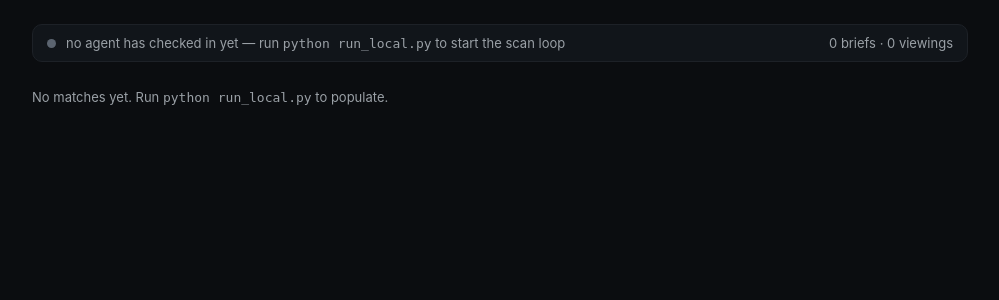
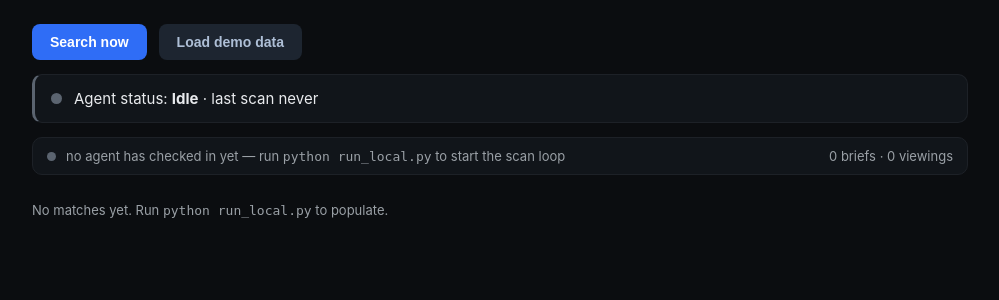
Before and after one commit to rosemaryng/picky-flat-search, a Flask app: page / in a window 1280 px wide. Shown: the part 95-395 px from the top of the page, without its empty margins (0-999 px from the left). Run offline with Flask 3, Linux system fonts and the light colour scheme.

Commit message:
Golden path: Search now / demo-data buttons, prominent agent status, enquiry textarea
Co-Authored-By: Devin AI <158243242+devin-ai-integration[bot]@users.noreply.github.com>

```diff
--- a/web/templates/index.html
+++ b/web/templates/index.html
@@ -54,13 +54,40 @@
     summary { cursor: pointer; color: #8ab4f8; font-size: 13px; }
     pre { white-space: pre-wrap; background: #0f1216; padding: 12px; border-radius: 8px;
           font-size: 13px; color: #cdd2d8; }
+    textarea.enquiry { width: 100%; box-sizing: border-box; resize: vertical;
+          background: #0f1216; border: 1px solid #1d2127; border-radius: 8px;
+          padding: 12px; font-size: 13px; line-height: 1.5; color: #cdd2d8;
+          font-family: ui-monospace, SFMono-Regular, Menlo, Consolas, monospace; }
     a { color: #8ab4f8; }
     button { background: #2f6df6; color: white; border: 0; padding: 8px 14px;
              border-radius: 8px; cursor: pointer; font-size: 13px; }
     button.ghost { background: #1d2530; color: #aebfd6; }
     button.send { background: #1f7a4d; }
+    button:disabled { opacity: .6; cursor: default; }
     .sent { color: #7ee0a8; font-size: 13px; font-weight: 600; }
     .sent::before { content: "✓ "; }
+    /* toolbar */
+    .toolbar { display: flex; align-items: center; gap: 12px; flex-wrap: wrap; }
+    .toolbar button { font-size: 14px; padding: 10px 18px; font-weight: 600; }
+    .toolbar .primary { background: #2f6df6; }
+    .scan-msg { color: #9aa0a6; font-size: 13px; }
+    .spinner { display: inline-block; width: 13px; height: 13px; vertical-align: -2px;
+               border: 2px solid rgba(255,255,255,.35); border-top-color: #fff;
+               border-radius: 50%; animation: spin .8s linear infinite; }
+    @keyframes spin { to { transform: rotate(360deg); } }
+    /* prominent agent status banner */
+    .status-banner { display: flex; align-items: center; gap: 12px;
+                     background: #11151a; border: 1px solid #1d2127; border-left: 3px solid #5b6470;
+                     border-radius: 10px; padding: 14px 16px; font-size: 15px; }
+    .status-banner.idle { border-left-color: #7ee0a8; }
+    .status-banner.running { border-left-color: #8ab4f8; }
+    .status-banner.error { border-left-color: #e2a3b4; }
+    .status-banner .status-dot { width: 11px; height: 11px; border-radius: 50%;
+                                 background: #5b6470; flex: none; }
+    .status-banner.idle .status-dot { background: #7ee0a8; }
+    .status-banner.running .status-dot { background: #8ab4f8; animation: pulse 2s infinite; }
+    .status-banner.error .status-dot { background: #e2a3b4; }
+    .status-banner b { color: #e8eaed; text-transform: capitalize; }
   </style>
 </head>
 <body>
@@ -87,6 +114,23 @@
   </header>
 
   <main>
+    {% set scan = heartbeat.agents.get('scan') if heartbeat.agents else None %}
+    <div class="toolbar">
+      <button id="search-now" class="primary"
+              data-last-run="{{ scan.last_run if scan and scan.last_run is defined else 0 }}">Search now</button>
+      <button id="load-demo" class="ghost">Load demo data</button>
+      <span id="scan-msg" class="scan-msg"></span>
+    </div>
+
+    <div class="status-banner {{ scan.status if scan else 'unknown' }}">
+      <span class="status-dot"></span>
+      <span class="status-text">
+        Agent status: <b>{{ scan.status if scan else 'idle' }}</b>
+        · last scan {{ heartbeat.last_seen }}
+        {% if scan and scan.last_matches is defined %} · {{ scan.last_matches }} matches{% endif %}
+      </span>
+    </div>
+
     <div class="heartbeat">
       <span class="dot {{ 'live' if heartbeat.alive else '' }}"></span>
       {% if heartbeat.count %}
@@ -130,12 +174,94 @@
           </div>
           <details>
             <summary>View enquiry draft</summary>
-            <pre>{{ m.enquiry_draft }}</pre>
+            <textarea class="enquiry" readonly rows="8" spellcheck="false">{{ m.enquiry_draft }}</textarea>
           </details>
         </div>
       </div>
     </div>
     {% endfor %}
   </main>
+
+  <script>
+    (function () {
+      const searchBtn = document.getElementById('search-now');
+      const demoBtn = document.getElementById('load-demo');
+      const scanMsg = document.getElementById('scan-msg');
+
+      function setScanning(on) {
+        if (!searchBtn) return;
+        searchBtn.disabled = on;
+        if (on) {
+          searchBtn.innerHTML = '<span class="spinner"></span> Scanning…';
+        } else {
+          searchBtn.textContent = 'Search now';
+        }
+      }
+
+      async function getScan() {
+        try {
+          const r = await fetch('/api/status', { headers: { 'Accept': 'application/json' } });
+          if (!r.ok) return null;
+          const d = await r.json();
+          if (d.scan) return d.scan;
+          if (d.heartbeat && d.heartbeat.agents) return d.heartbeat.agents.scan || null;
+          return null;
+        } catch (e) {
+          return null;
+        }
+      }
+
+      if (searchBtn) {
+        const baseline = parseFloat(searchBtn.dataset.lastRun || '0') || 0;
+        searchBtn.addEventListener('click', async () => {
+          if (scanMsg) scanMsg.textContent = '';
+          setScanning(true);
+          try {
+            await fetch('/api/trigger', { method: 'POST' });
+          } catch (e) {
+            /* network/route may be missing locally; still poll for status */
+          }
+          const started = Date.now();
+          const TIMEOUT_MS = 60000;
+          const poll = setInterval(async () => {
+            if (Date.now() - started > TIMEOUT_MS) {
+              clearInterval(poll);
+              setScanning(false);
+              if (scanMsg) scanMsg.textContent = 'Still scanning — refresh to check progress.';
+              return;
+            }
+            const scan = await getScan();
+            if (scan && scan.status === 'idle') {
+              const lastRun = parseFloat(scan.last_run || 0) || 0;
+              if (lastRun > baseline) {
+                clearInterval(poll);
+                window.location.reload();
+              }
+            }
+          }, 3000);
+        });
+      }
+
+      if (demoBtn) {
+        demoBtn.addEventListener('click', async () => {
+          const orig = demoBtn.textContent;
+          demoBtn.disabled = true;
+          demoBtn.textContent = 'Loading…';
+          try {
+            const r = await fetch('/api/seed-demo', { method: 'POST' });
+            if (r.ok) {
+              window.location.reload();
+              return;
+            }
+          } catch (e) {
+            /* fall through to re-enable */
+          }
+          demoBtn.disabled = false;
+          demoBtn.textContent = orig;
+          if (scanMsg) scanMsg.textContent = 'Could not load demo data.';
+        });
+      }
+    })();
+  </script>
 </body>
 </html>
```
